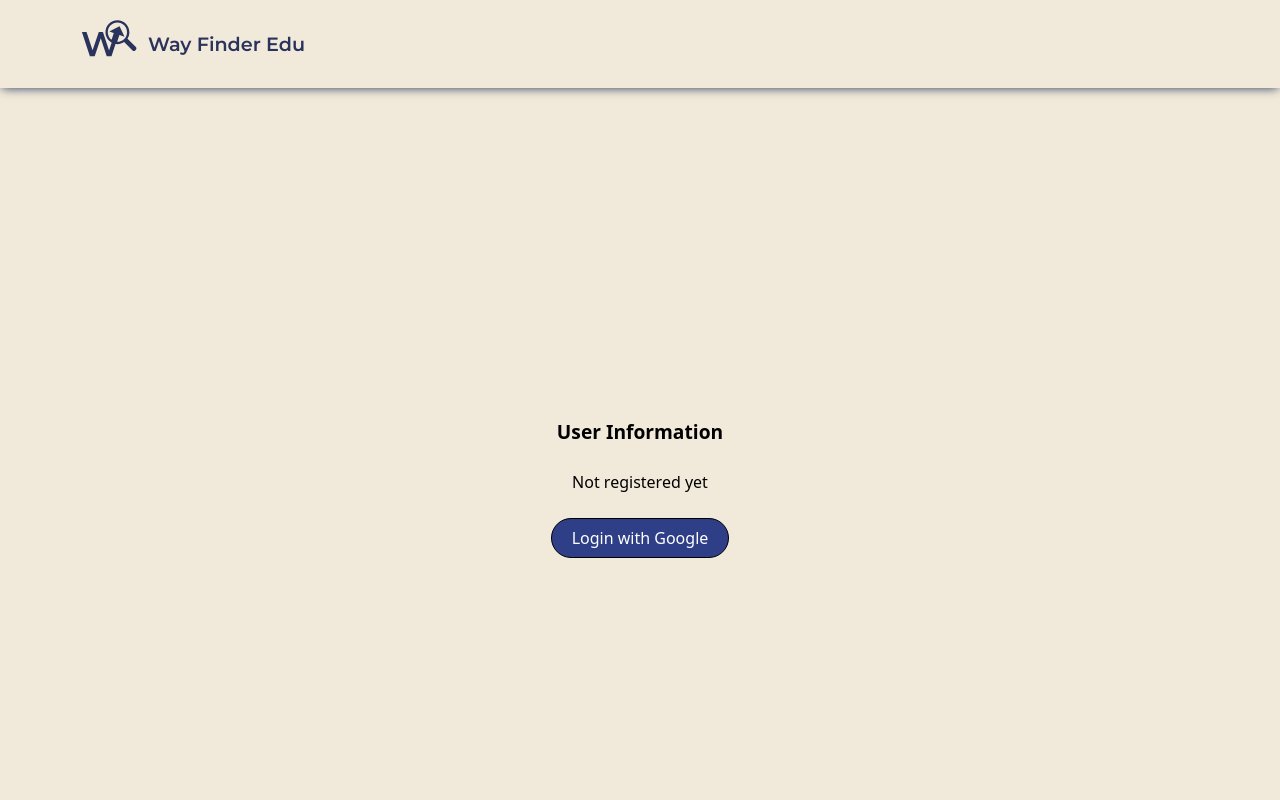
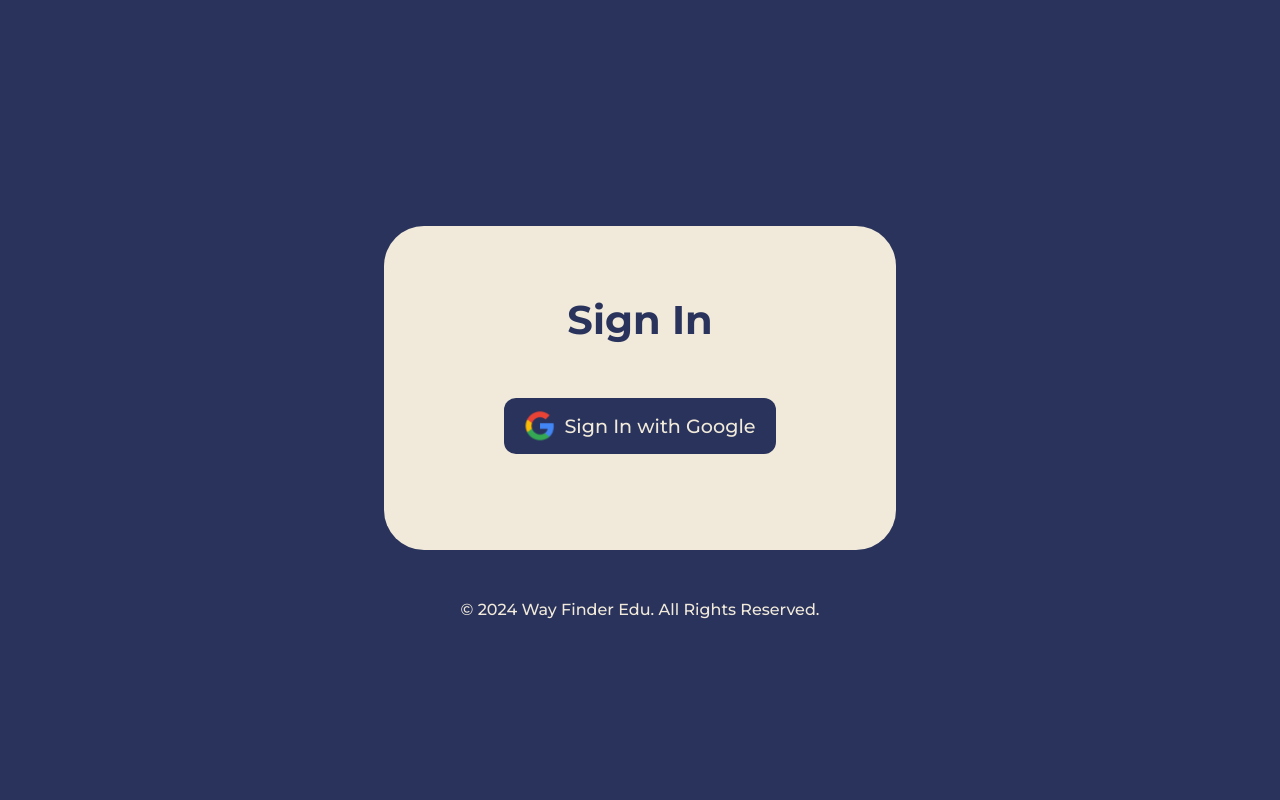
Before and after one commit to kenpegrasio/way-finder-edu, a React (Vite) app: page /account in a window 1280 px wide. Shown: the top 800 px of the page. Built offline with nearby package versions, Linux system fonts and the light colour scheme.

Commit message:
Improve Login

```diff
--- a/src/components/Login.tsx
+++ b/src/components/Login.tsx
@@ -8,16 +8,12 @@ function Login() {
   const userContext = useContext(UserContext);
 
   if (!userContext) {
-    throw new Error(
-      "UserContext is not provided."
-    );
+    throw new Error("UserContext is not provided.");
   }
 
   const { setUser } = userContext;
 
-  const handleLoginSuccess = async (tokenResponse: {
-    access_token: string;
-  }) => {
+  const handleLoginSuccess = async (tokenResponse: { access_token: string }) => {
     console.log("Login Success!", tokenResponse);
     try {
       const { data: userProfile } = await axios.get(
@@ -50,12 +46,22 @@ function Login() {
   };
 
   return (
-    <button
-      onClick={handleButtonClick}
-      className="inline-block justify-center align-center text-center text-white bg-customLightBlue border border-black rounded-3xl px-5 min-h-10 hover:bg-white hover:text-customLightBlue hover:scale-110"
-    >
-      Login with Google
-    </button>
+    <div className="flex flex-col items-center justify-center bg-customCream  lg:px-3 lg:py-16 lg:pb-24 lg:rounded-[2.5rem]">
+      <p className="text-lg font-montserrat font-bold text-customDarkBlue lg:text-[2.5rem] lg:pb-12">
+        Sign In
+      </p>
+      <button
+        onClick={handleButtonClick}
+        className="flex items-center justify-center text-center text-customCream bg-customDarkBlue rounded-xl px-5 py-3 font-montserrat font-medium lg:text-2xl transition-transform duration-100 hover:text-customDarkBlue hover:bg-customCream hover:outline hover:outline-2 hover:outline-customDarkBlue hover:scale-105"
+      >
+        <img
+          src="/google-logo.svg"
+          alt="Google"
+          className="w-8 h-8 mr-2"
+        />
+        Sign In with Google
+      </button>
+    </div>
   );
 }
 
--- a/src/components/UserInfo.tsx
+++ b/src/components/UserInfo.tsx
@@ -2,6 +2,8 @@ import Login from "./Login.tsx";
 import Logout from "./Logout.tsx";
 import { useContext } from "react";
 import { UserContext } from "../UserContextProvider.tsx";
+import Navbar from "./Navbar.tsx";
+import Footer from "./Footer.tsx";
 
 function UserInfo() {
   const context = useContext(UserContext);
@@ -12,19 +14,28 @@ function UserInfo() {
 
   const user = context;
 
-  if (JSON.stringify(user.user) === JSON.stringify({ picture: '', name: '', email: '' })) {
+  if (
+    JSON.stringify(user.user) ===
+    JSON.stringify({ picture: "", name: "", email: "" })
+  ) {
     return (
-      <div className="flex flex-col align-center justify-center text-center bg-customWhite h-screen p-24 bg-customCream">
-        <h1 className="text-2xl font-bold">User Information</h1>
-        <br />
-        <p>Not registered yet</p> <br />
-        <div>
+      <>
+        <div className="flex flex-col align-center justify-center text-center h-screen lg:px-96 lg:pt-12 bg-customDarkBlue">
+          <div className="lg:pb-12">
             <Login />
           </div>
+          <div>
+            <p className="font-montserrat font-medium text-customCream lg:text-lg">
+              © 2024 Way Finder Edu. All Rights Reserved.
+            </p>
           </div>
+        </div>
+      </>
     );
   } else {
     return (
+      <>
+        <Navbar />
         <div className="h-screen bg-customCream">
           <div className="flex flex-col align-center justify-center text-center bg-customWhite h-4/5 p-24">
             <h1 className="text-2xl font-bold py-5">User Information</h1>
@@ -42,11 +53,11 @@ function UserInfo() {
               <strong>Email:</strong> {user.user.email}
             </p>
             <br />
-          <div>
             <Logout />
           </div>
         </div>
-      </div>
+        <Footer />
+      </>
     );
   }
 }
--- a/src/pages/Account.tsx
+++ b/src/pages/Account.tsx
@@ -1,5 +1,3 @@
-import Footer from "../components/Footer";
-import Navbar from "../components/Navbar";
 import { GoogleOAuthProvider } from "@react-oauth/google";
 import UserInfo from "../components/UserInfo";
 
@@ -8,9 +6,7 @@ const clientId = import.meta.env.VITE_GOOGLE_CLIENT_ID;
 function Account() {
   return (
     <GoogleOAuthProvider clientId={clientId}>
-      <Navbar />
       <UserInfo />
-      <Footer />
     </GoogleOAuthProvider>
   );
 }
--- a/src/pages/Courses.tsx
+++ b/src/pages/Courses.tsx
@@ -84,7 +84,7 @@ function Courses() {
         <p className="text-center text-customDarkBlue font-montserrat font-semibold text-xl pb-3 md:text-xl lg:text-4xl lg:pb-5">
           Private
         </p>
-        <div className="grid grid-cols-2 sm:grid-cols-2 lg:grid-cols-3 gap-4 px-2 pb-5 lg:gap-8 lg:px-36 lg:pb-8">
+        <div className="grid grid-cols-2 sm:grid-cols-2 lg:grid-cols-4 gap-4 px-2 pb-5 lg:gap-5 lg:px-[4.5rem] lg:pb-8">
           {privateCourses.map((course, index) => (
             <div
               key={index}
```
Also changed, not shown: public/google-logo.svg (added). Lines whose indentation alone changed are shown as unchanged.
